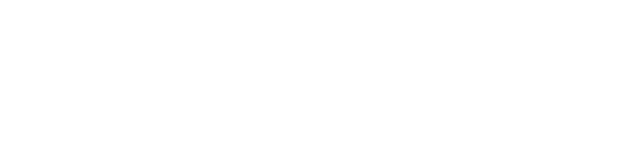
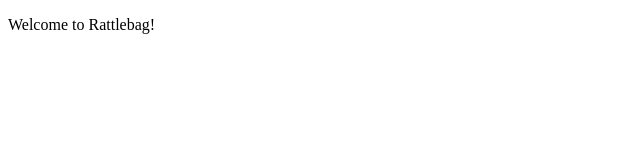
Before and after one commit to AngelsLegacy/RB-Website, a plain HTML site: page RB test webpage/index.html in a window 1280 px wide. Shown: the whole page, without its empty margins (0-640 px from the left). Drawn offline with Linux system fonts and the light colour scheme.

Commit message:
- changed RB Home to index.

```diff
--- a/RB test webpage/index.html
+++ b/RB test webpage/index.html
@@ -1,9 +1,12 @@
 <!DOCTYPE html>
-<html>
-<head>
-    <meta charset="UTF-8">
-    <meta name="viewport" content="width=device-width, initial-scale=1.0">
-    <meta name="author" content="Patrick Orr">
-</head>
+<html lang="en">
+    <head>
+        <meta charset="UTF-8">
+        <meta name="viewport" content="width=device-width, initial-scale=1.0">
+        <meta name="author" content="Patrick Orr">
+    </head>
 
+    <body>
+        <p>Welcome to Rattlebag!</p>
+    </body>
 </html>
```
